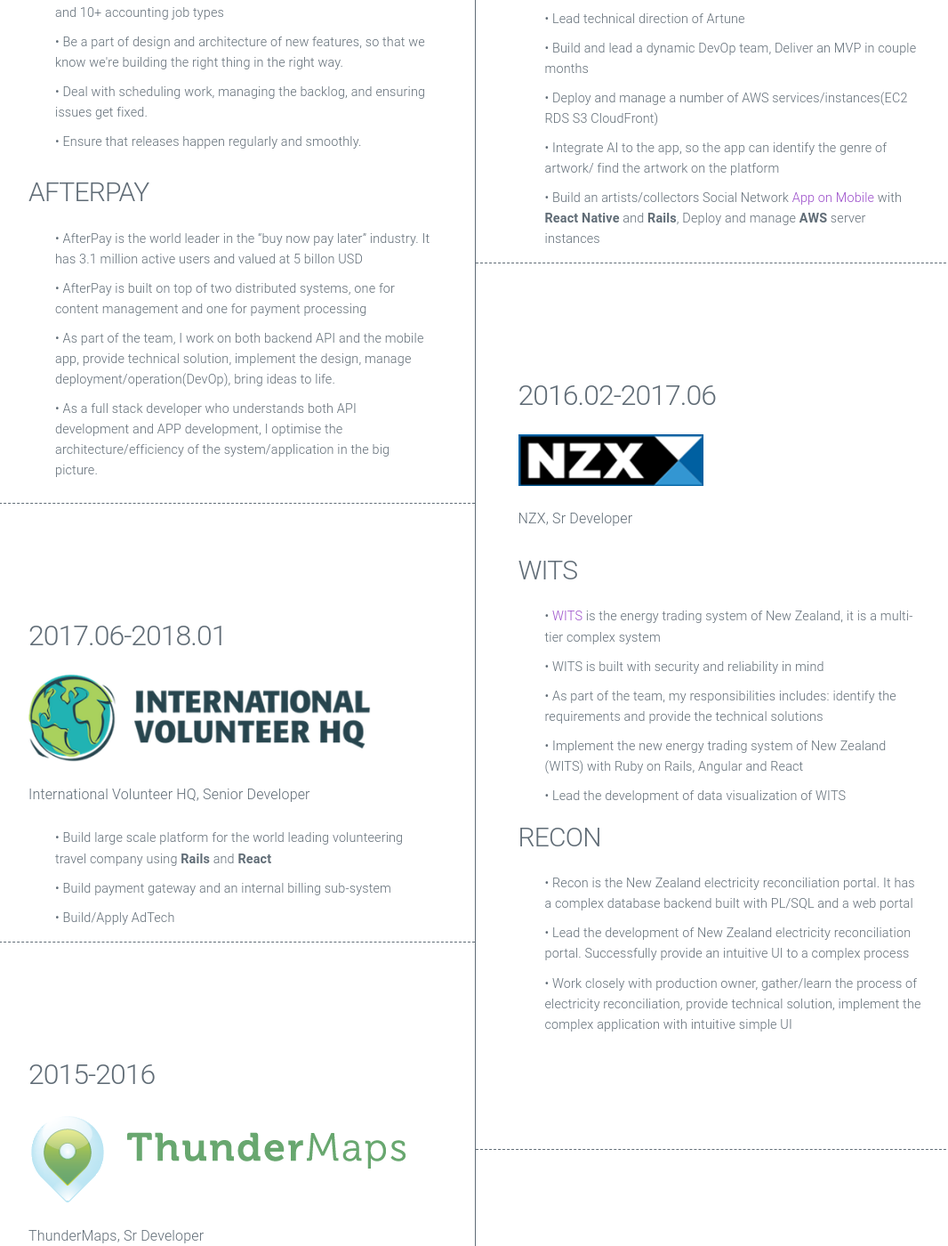
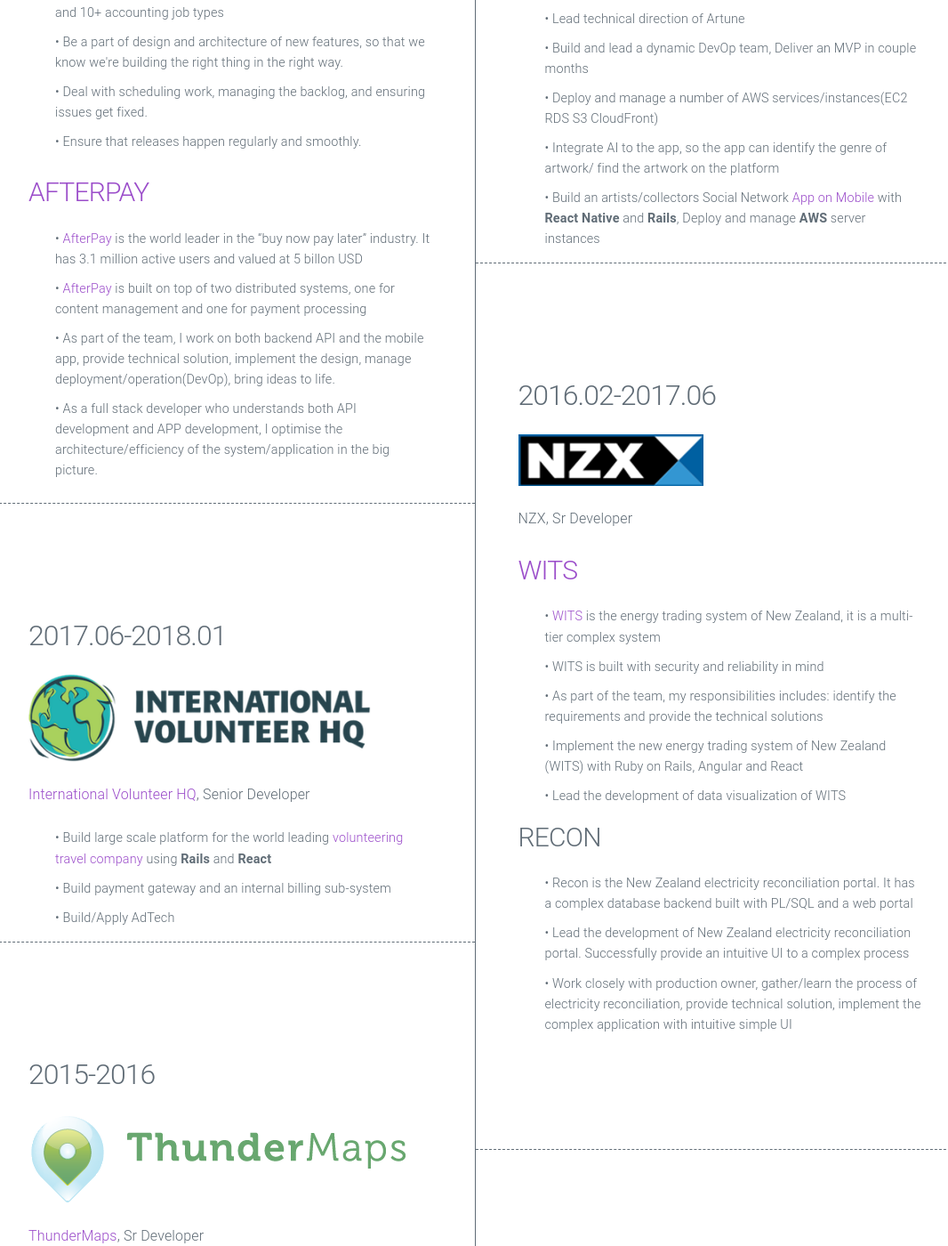
Before and after one commit to xuwupeng2000/xuwupeng2000.github.io, a Jekyll site: the page built from index.html, in a window 1280 px wide and 1400 px high, scrolled down 1093 px. Shown: the whole window at 89% size, without its empty margins (106-1172 px from the left). Built offline with Jekyll 4.4.1, drawn with Linux system fonts in a browser that asks for light colours; nearby versions of some CDN libraries; some of the changed lines change nothing that is shown; some of the changed text lies outside the part shown.

Commit message:
Update index.html

```diff
--- a/index.html
+++ b/index.html
@@ -38,10 +38,10 @@
           </p>
 
           <p>
-            <h4>AfterPay</h4>
+            <h4><a href="https://www.afterpay.com/en-NZ/index">AfterPay</a></h4>
             <ul>
-              <li>• AfterPay is the world leader in the “buy now pay later” industry. It has 3.1 million active users and valued at 5 billon USD</li>
-              <li>• AfterPay is built on top of two distributed systems, one for content management and one for payment processing</li>
+              <li>• <a href="https://www.afterpay.com/en-NZ/index">AfterPay</a> is the world leader in the “buy now pay later” industry. It has 3.1 million active users and valued at 5 billon USD</li>
+              <li>• <a href="https://www.afterpay.com/en-NZ/index">AfterPay</a> is built on top of two distributed systems, one for content management and one for payment processing</li>
               <li>• As part of the team, I work on both backend API and the mobile app, provide technical solution, implement the design, manage deployment/operation(DevOp), bring ideas to life. </li>
               <li>• As a full stack developer who understands both API development and APP development, I optimise the architecture/efficiency of the system/application in the big picture.</li>
             </ul>
@@ -55,9 +55,9 @@
           <dt class="timeline-event"></dt>
           <dd class="timeline-event-content">
             <div class="img-cut"> <img class="ivhq-img" src='images/ivhq.png'/> </div>
-            <p>International Volunteer HQ, Senior Developer</p>
+            <p><a herf="https://www.volunteerhq.org/">International Volunteer HQ</a>, Senior Developer</p>
             <ul>
-              <li>• Build large scale platform for the world leading volunteering travel company using <b>Rails</b> and <b>React</b></li>
+              <li>• Build large scale platform for the world leading <a herf="https://www.volunteerhq.org/">volunteering travel company</a> using <b>Rails</b> and <b>React</b></li>
               <li>• Build payment gateway and an internal billing sub-system</li>
               <li>• Build/Apply AdTech</li>
             </ul>
@@ -71,11 +71,11 @@
           <dt class="timeline-event" id="2015last"></dt>
           <dd class="timeline-event-content" id="2015lastEX">
             <div class="img-cut"> <img src='images/thundermaps.png'/> </div>
-            <p> ThunderMaps, Sr Developer </p>
+            <p> <a href="https://www.safer.me/features/">ThunderMaps</a>, Sr Developer </p>
             <ul>
-              <li>•	ThunderMaps is a mobile platform build on top of GIS system. It helps users sharing/save information with location data</li>
+              <li>•	<a href="https://www.safer.me/features/">ThunderMaps</a> is a mobile platform build on top of GIS system. It helps users sharing/save information with location data</li>
               <li>•	Identify the challenges, helped the company adapt a new tech stack</li>
-              <li>•	Be part of a sales-driven team, develop a brand new mobile App (ThunderMaps) in Cordova and Ionic</li>
+              <li>•	Be part of a sales-driven team, develop a brand new mobile App (<a href="https://www.safer.me/features/">ThunderMaps</a>) in Cordova and Ionic</li>
               <li>•	Mentor new developers</li>
               <li>•	Develop and operate a new JSON API</li>
             </ul>
@@ -127,7 +127,7 @@
           <dd class="timeline-event-content" id="currentEX">
             <div class="img-cut"> <img src='images/nzx.png'/> </div>
             <p> NZX, Sr Developer </p>
-            <h4>WITS</h4>
+            <h4><a href="https://www2.electricityinfo.co.nz/">WITS</a></h4>
             <ul>
               <li>• <a href="https://www2.electricityinfo.co.nz/">WITS</a> is the energy trading system of New Zealand, it is a multi-tier complex system </li>
               <li>• WITS is built with security and reliability in mind</li>
```
